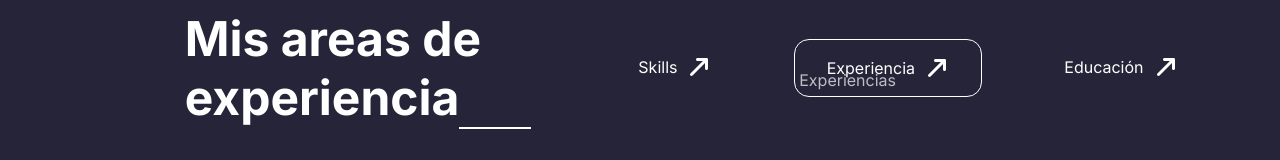
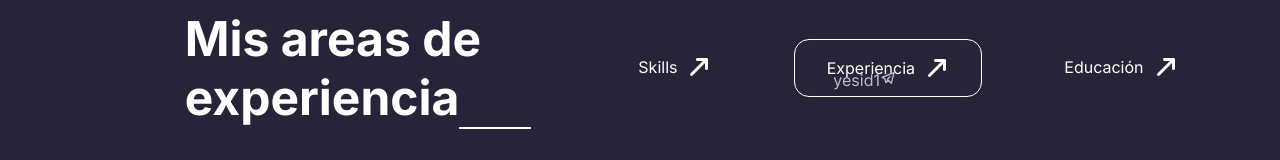
Before and after one commit to yesid10/PortFolio, a React (Vite) app: page /about in a window 1280 px wide. Both pictures are taken after a click on the button "Experiencia". Shown: the part 1110-1270 px from the top of the page. Built offline with nearby package versions, Linux system fonts and the light colour scheme.

Commit message:
creando array para consumir localmente en las skills

```diff
--- a/src/Components/About/Experience/Experience.jsx
+++ b/src/Components/About/Experience/Experience.jsx
@@ -1,11 +1,29 @@
-
+import { TbBrandTelegram } from "react-icons/tb";
 import './StylesExperience.scss';
 
 
 const Experience = () => {
+
+
+  const arraySkills = [
+    {
+      id: 1,
+      icon: <TbBrandTelegram/>,
+    }
+  ];
+
+
   return (
     <div className="experienciaFuction">
-     Experiencias
+     {
+      arraySkills?.map(skill => (
+        <div key={skill.id}>
+          yesid
+          {skill.id}
+          {skill.icon}
+        </div>
+      ))
+     }
     </div>
   )
 }
```
